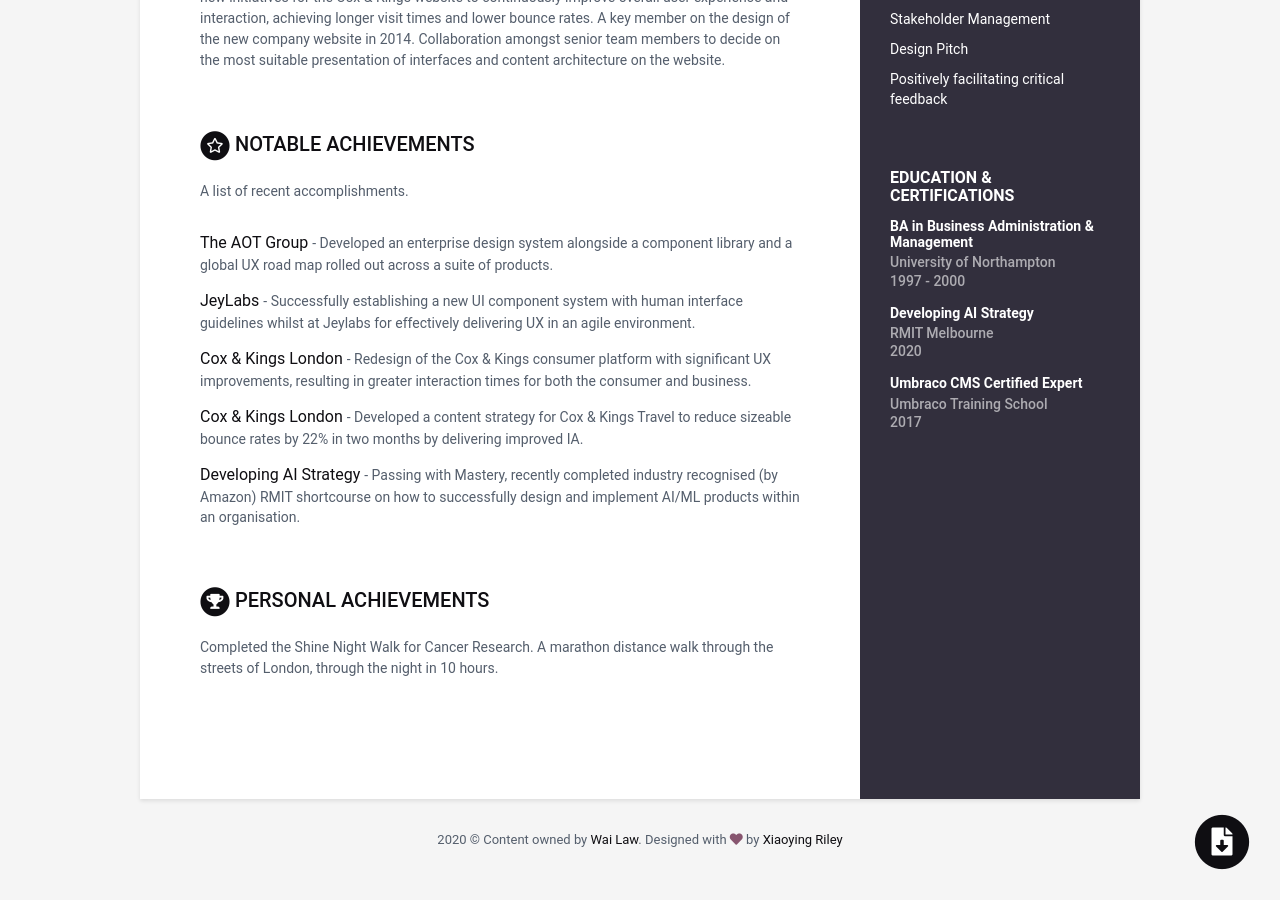
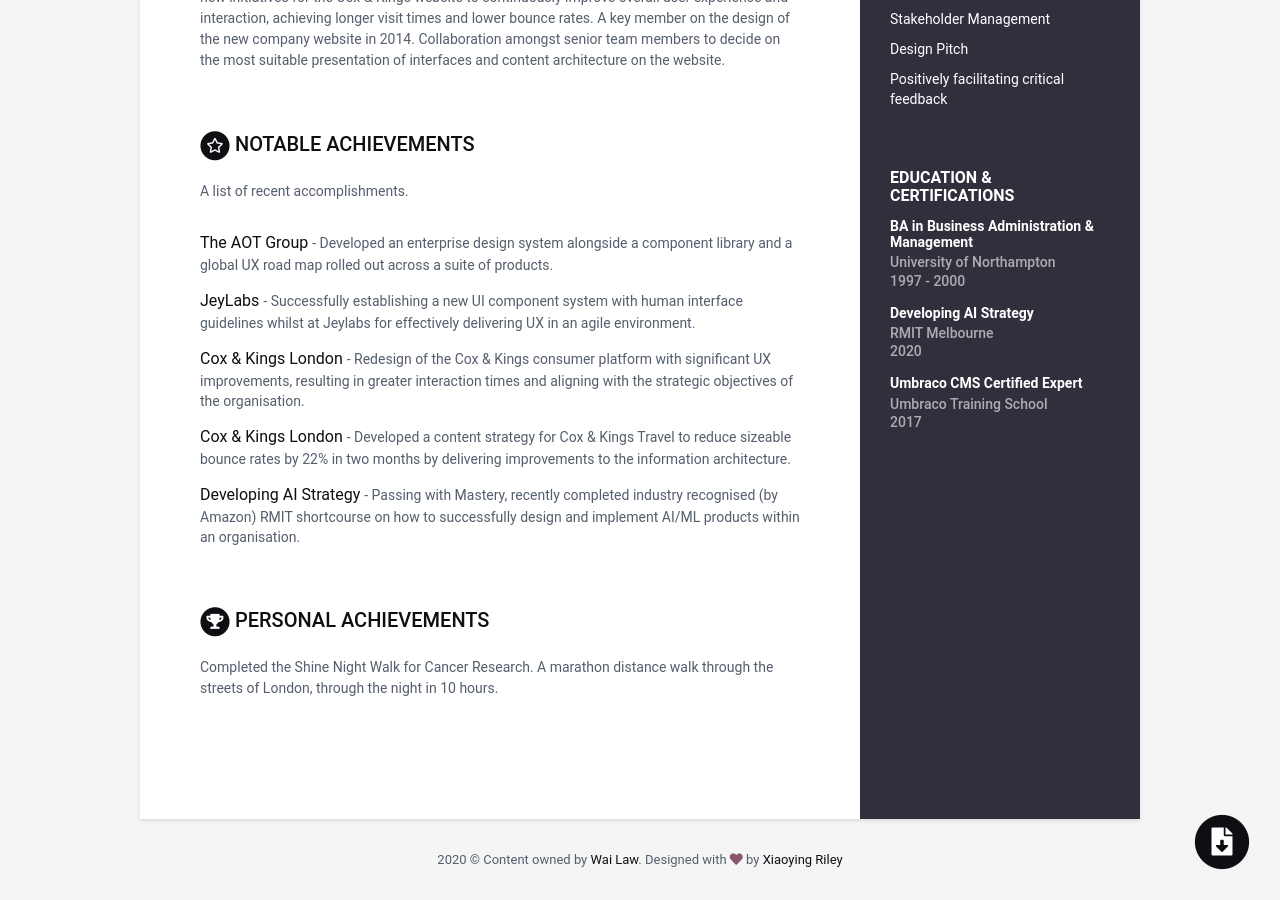
Before and after one commit to W-A-I-L-A-W-8/cv-wailaw, a Jekyll site: the page built from index.html, in a window 1280 px wide and 900 px high, scrolled down 950 px. Built offline with Jekyll 4.4.1, drawn with Linux system fonts in a browser that asks for light colours.

Commit message:
data yml update

```diff
--- a/_data/data.yml
+++ b/_data/data.yml
@@ -148,13 +148,12 @@ projects:
       - title: Cox & Kings London
         link:
         tagline: "Redesign of the Cox & Kings consumer platform with significant UX
-        improvements, resulting in greater interaction times for both the consumer
-        and business."
+        improvements, resulting in greater interaction times and aligning with the strategic objectives of the organisation."
 
       - title: Cox & Kings London
         link:
         tagline: "Developed a content strategy for Cox & Kings Travel to reduce sizeable
-        bounce rates by 22% in two months by delivering improved IA."
+        bounce rates by 22% in two months by delivering improvements to the information architecture."
 
       - title: Developing AI Strategy
         link:
```
